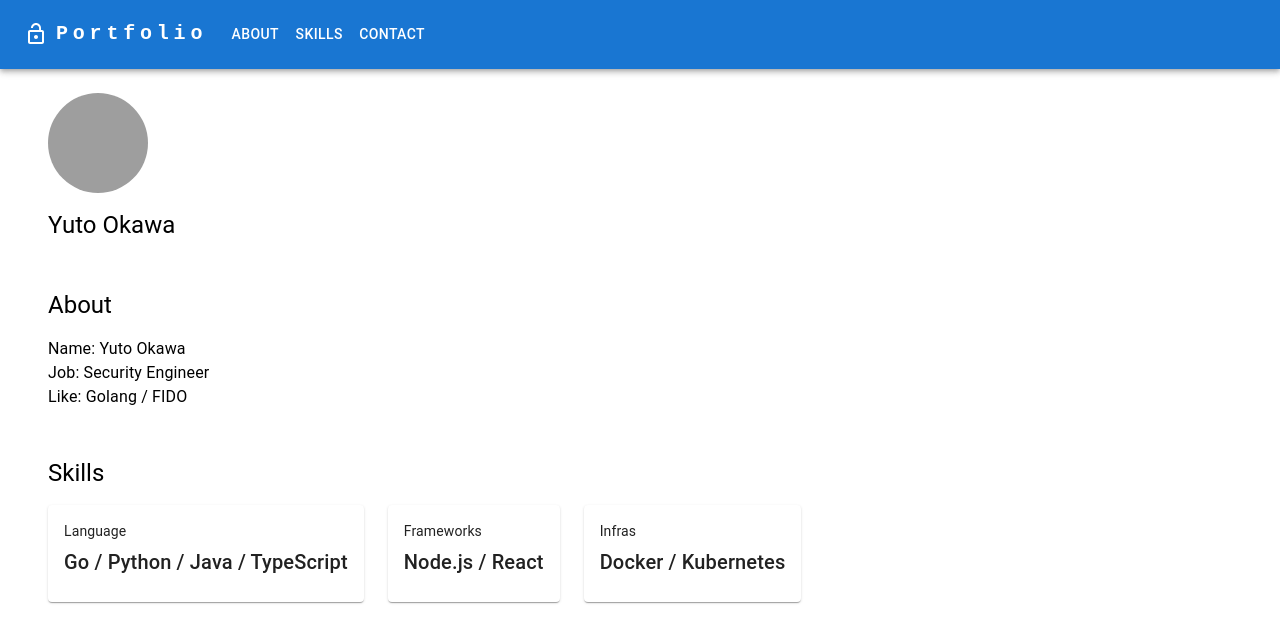
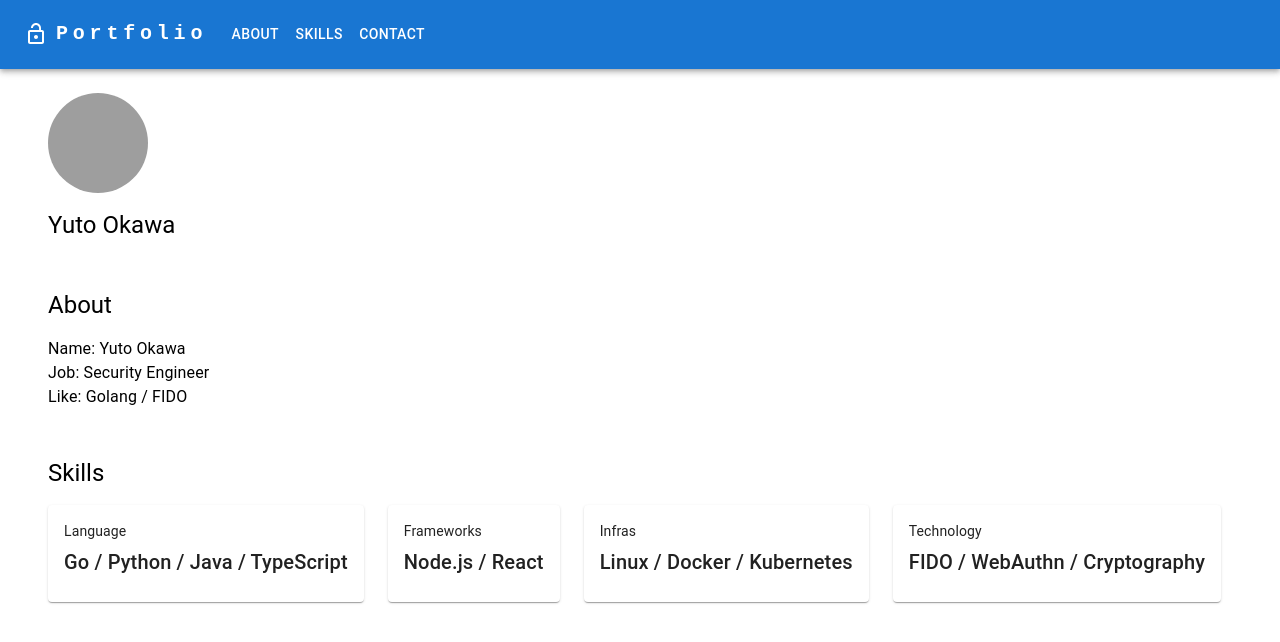
Before and after one commit to YutoOkawa/YutoOkawa.github.io, a React (Create React App) app: page / in a window 1280 px wide. Shown: the top 642 px of the page. Built offline with nearby package versions, Linux system fonts and the light colour scheme; grey boxes are pictures that could not be loaded.

Commit message:
Add Technology to Skill

```diff
--- a/src/components/Skills.tsx
+++ b/src/components/Skills.tsx
@@ -13,8 +13,12 @@ const Skills: React.FC = () => {
 		},
 		{
 			title: 'Infras',
-			content: 'Docker / Kubernetes'
+			content: 'Linux / Docker / Kubernetes'
 		},
+		{
+			title: 'Technology',
+			content: 'FIDO / WebAuthn / Cryptography',
+		}
 	]
 	return (
 		<>
```
